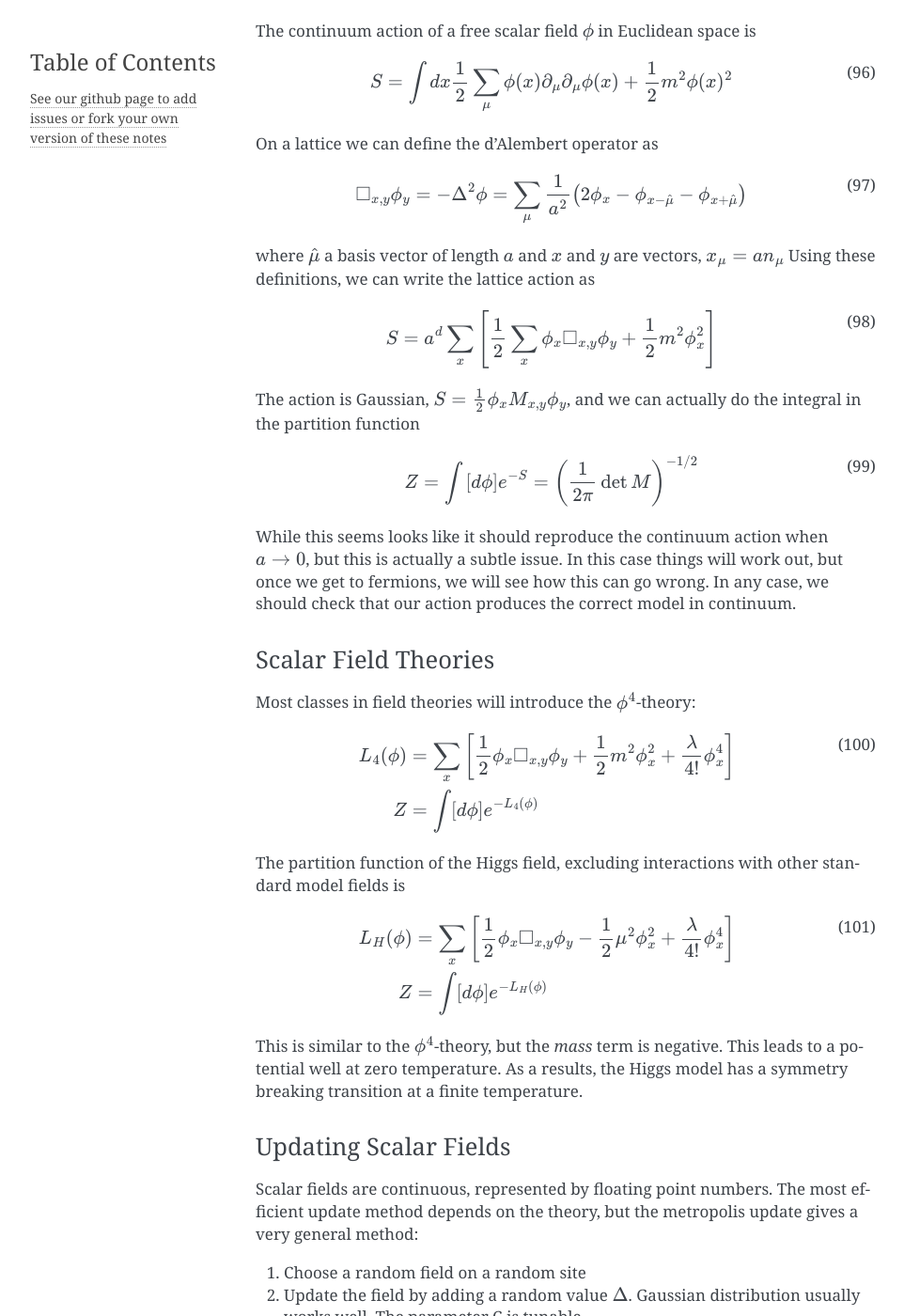
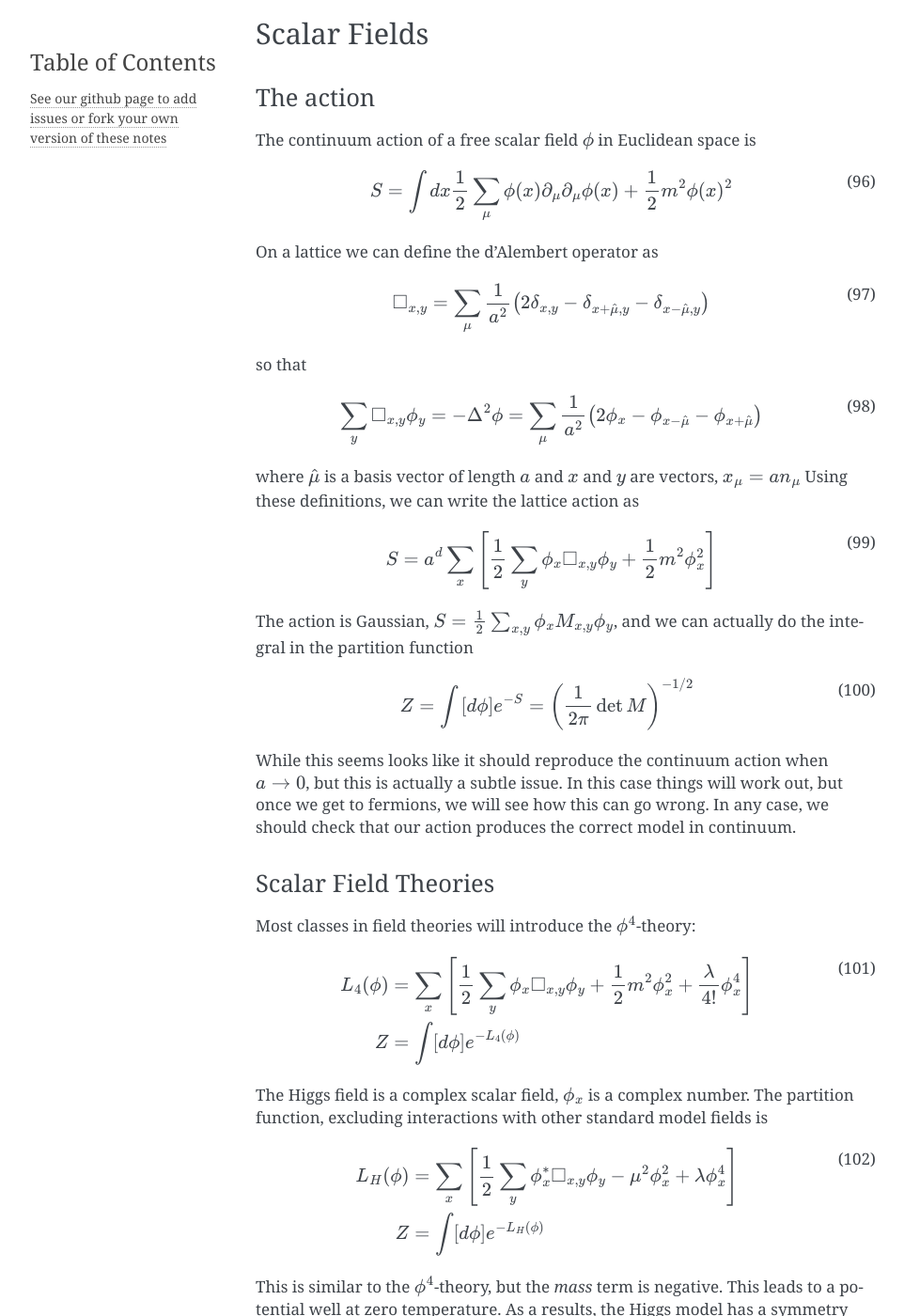
Before and after one commit to rantahar/Lattice-Field-Theory, a Sphinx documentation site: the page built from source/index.rst, in a window 1280 px wide and 1400 px high, scrolled down 24716 px. Shown: the whole window at 94% size, without its empty margins (148-1110 px from the left). Built offline with Sphinx 7.4.7, drawn with Linux system fonts in a browser that asks for light colours; pages that are not in the unit, such as notebooks, are missing from menus; some of the changed text lies outside the part shown.

Commit message:
Fixes to the scalar field section

```diff
--- a/source/index.rst
+++ b/source/index.rst
@@ -1180,6 +1180,7 @@
 At :math:`T=0`
 
  1) :math:`V\to \infty`
+
     :math:`N_\tau,N_s\to\infty`, :math:`a` constant
  2) continuum:
     :math:`a\to 0`
@@ -1187,6 +1188,7 @@
 At :math:`T>0`
 
  1) :math:`V\to \infty`
+
     :math:`N_s\to\infty`, :math:`a` constant, :math:`N_\tau a` constant
  2) continuum:
     :math:`a\to 0`, :math:`\frac 1T = aN_\tau` constant
@@ -1209,17 +1211,23 @@
 On a lattice we can define the d'Alembert operator as
 
 .. math::
-   \Box_{x,y} \phi_y = -\Delta^2\phi = \sum_\mu \frac {1}{a^2} \left( 2\phi_x - \phi_{x-\hat\mu} - \phi_{x+\hat\mu} \right)
-   :label:
-where :math:`\hat\mu` a basis vector of length :math:`a` and :math:`x` and :math:`y` are vectors,
+   \Box_{x,y} = \sum_\mu \frac {1}{a^2} \left( 2\delta_{x,y} - \delta_{x+\hat\mu,y}  - \delta_{x-\hat\mu,y}\right)
+   :label:
+
+so that
+
+.. math::
+   \sum_y \Box_{x,y} \phi_y = -\Delta^2\phi = \sum_\mu \frac {1}{a^2} \left( 2\phi_x - \phi_{x-\hat\mu} - \phi_{x+\hat\mu} \right)
+   :label:
+where :math:`\hat\mu` is a basis vector of length :math:`a` and :math:`x` and :math:`y` are vectors,
 :math:`x_\mu = an_\mu`
 Using these definitions, we can write the lattice action as
 
 .. math::
-   S =  a^d \sum_x\left[ \frac 12 \sum_x \phi_x \Box_{x,y} \phi_y + \frac 12 m^2\phi_x^2 \right]
-   :label:
-
-The action is Gaussian, :math:`S=\frac12 \phi_xM_{x,y}\phi_y`, and we can actually do the integral
+   S =  a^d \sum_x\left[ \frac 12 \sum_y \phi_x \Box_{x,y} \phi_y + \frac 12 m^2\phi_x^2 \right]
+   :label:
+
+The action is Gaussian, :math:`S=\frac12 \sum_{x,y} \phi_xM_{x,y}\phi_y`, and we can actually do the integral
 in the partition function
 
 .. math::
@@ -1237,18 +1245,19 @@
 Most classes in field theories will introduce the :math:`\phi^4`-theory:
 
 .. math::
-   L_4(\phi) &= \sum_x \left [ \frac 12 \phi_x \Box_{x,y} \phi_y + \frac 12 m^2\phi_x^2
+   L_4(\phi) &= \sum_x \left [ \frac 12 \sum_y \phi_x \Box_{x,y} \phi_y + \frac 12 m^2\phi_x^2
        + \frac{\lambda}{4!} \phi_x^4 \right ] \\
    Z &= \int [d\phi] e^{-L_4(\phi)}
    :label:
 
 
-The partition function of the Higgs field, excluding interactions with other standard
+The Higgs field is a complex scalar field, :math:`\phi_x` is a complex number.
+The partition function, excluding interactions with other standard
 model fields is
 
 .. math::
-   L_H(\phi) &= \sum_x \left [ \frac 12 \phi_x \Box_{x,y} \phi_y - \frac 12 \mu^2\phi_x^2
-       + \frac{\lambda}{4!} \phi_x^4 \right ] \\
+   L_H(\phi) &= \sum_x \left [ \frac 12 \sum_y \phi^*_x \Box_{x,y} \phi_y - \mu^2\phi_x^2
+       + \lambda \phi_x^4 \right ] \\
    Z &= \int [d\phi] e^{-L_H(\phi)}
    :label:
 
@@ -1299,7 +1308,7 @@
 In infinite volume the inverse transform is
 
 .. math::
-   f(k) = \int_{-\pi/a}^{\pi/a}\frac{d^dk}{(2\pi)^d}e^{ikx}\tilde f(k)
+   f(x) = \int_{-\pi/a}^{\pi/a}\frac{d^dk}{(2\pi)^d}e^{ikx}\tilde f(k)
    :label:
 
 It is often more convenient to use dimensionless units, where :math:`x_\mu \in Z,`
@@ -1343,7 +1352,7 @@
 where :math:`\hat k` is the lattice momentum
 
 .. math::
-   \hat k^2 = \sum_\mu \hat k_\mu
+   \hat k^2 = \sum_\mu \hat k_\mu^2
    = \sum_\mu \left[ \frac 2 a \sin\left( \frac{ak_\mu}{2} \right) \right]^2
    :label:
 
@@ -1397,6 +1406,7 @@
    \includegraphics[width=0.6\linewidth]{lattice_continuum_scalar_propagator.eps}
 
 
+
 **N-point Functions**
 
 The Greens functions can be generated using a source :math:`J`
@@ -1408,7 +1418,7 @@
 with
 
 .. math::
-   Z(J) = \int [d\phi] e^{-S(J)} = \frac{1}{Z(0)} e^{\sum_{x,y} a^2d \frac 12 J_x G(x,y) J_y}
+   Z(J) = \int [d\phi] e^{-S(J)} = Z(0) e^{\sum_{x,y} a^{2d} \frac 12 J_x G(x,y) J_y}
    :label:
 
 This defines N-point functions
```
Also changed, not shown: other parts of source/index.rst (+1 -1 lines).
